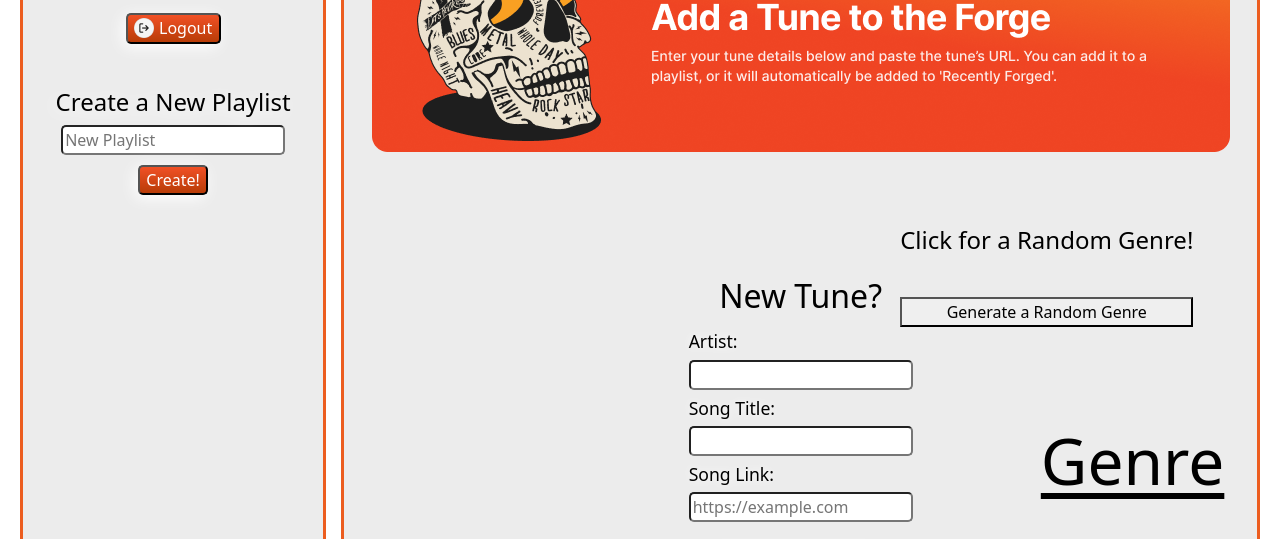
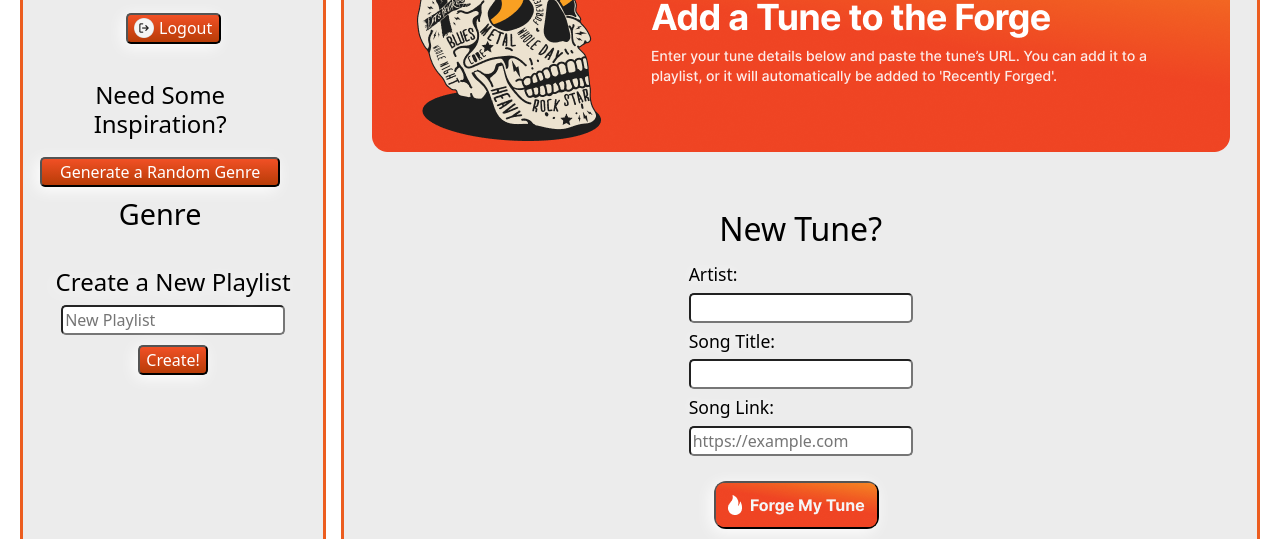
Before and after one commit to yahye-mohamed101/PlaylistCreation, a plain HTML site: page userHome.html in a window 1280 px wide. Shown: the part 261-800 px from the top of the page. Drawn offline with nearby package versions, Linux system fonts and the light colour scheme.

Commit message:
moved the genre generator and styled accordingly.

```diff
--- a/assets/homeStyle.css
+++ b/assets/homeStyle.css
@@ -238,19 +238,23 @@ a {
 }
 
 #generate-genre {
-    box-shadow: 1px solid black;
+    background-image: linear-gradient(#f15025, #b83c07);
+    color: white;
+    border-radius: 5px;
+    margin: 10px;
+    filter: drop-shadow(-3px 3px 8px white);
+}
+
+#genre-display {
     position: relative;
-    top: 35px;
-
+    font-size: 1.8rem;
+    text-align: center;
+    margin-bottom: 30px;
 
 }
 
-#genre-display {
-    position: absolute;
-    top: 175px;
-    left: 80%;
-    font-size: 4rem;
-
+.inspire {
+    text-align: center;
 }
 
 /* MEDIA QUERIES */
--- a/userHome.html
+++ b/userHome.html
@@ -41,6 +41,11 @@
           <h5 class="username">Username</h5>
           <button id="logout"><img src="Images/Icon Button (1).png" style="width: 25px; padding-right: 5px; margin-bottom: 3px">Logout</button>
         </div>
+        <div class="random-generator">
+          <h4 class="inspire">Need Some Inspiration?</h4>
+          <button id="generate-genre">Generate a Random Genre</button>
+          <h5 id="genre-display">Genre</h5>
+        </div>
         <section class="new-PL-container">
         <label for="new-playlist" class="create-newPL">Create a New Playlist</label>
         <input type="text" placeholder="New Playlist" id="newPlaylist">
@@ -59,11 +64,6 @@
           </div>
         <div class="hero-flex">
           <img src="Images/Frame 2.png" class="hero" alt="Hero Image">
-        </div>
-        <div class="random-generator">
-          <h4>Click for a Random Genre!</h4>
-          <h3 id="genre-display">Genre</h3>
-          <button id="generate-genre">Generate a Random Genre</button>
         </div>
         <section id="newTune">
           <h2>New Tune?</h2>
```
